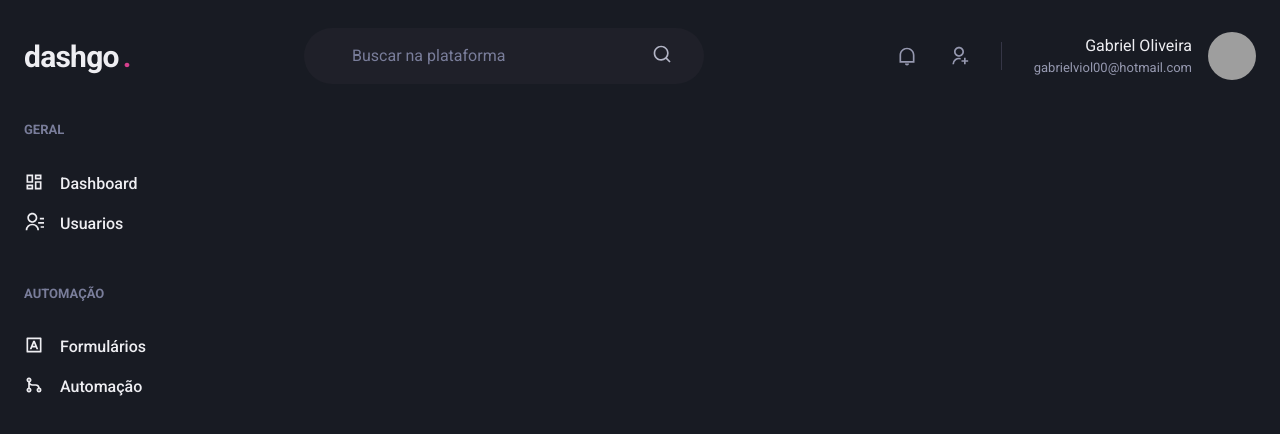
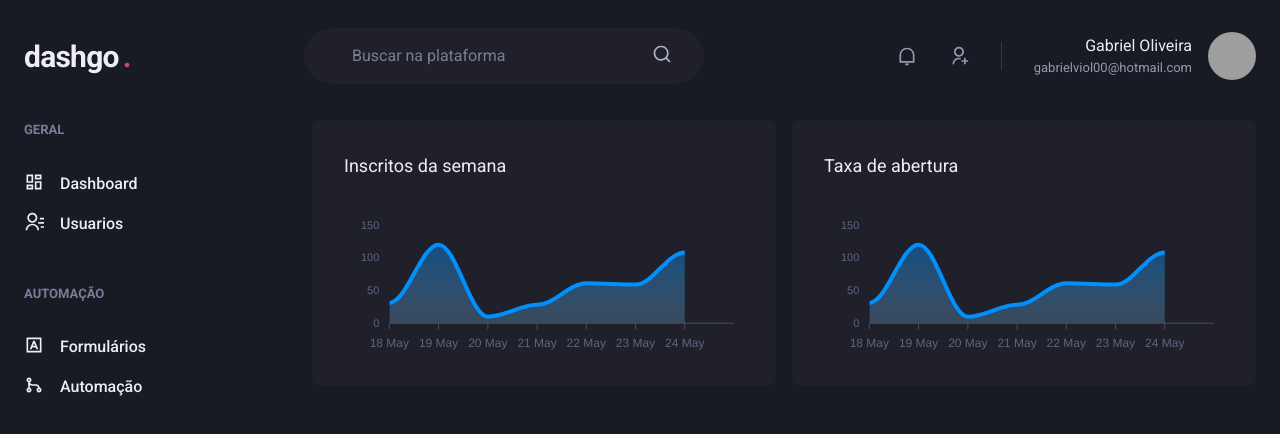
Before and after one commit to gabrielviol/Dashgo, a Next.js app: page /dashboard in a window 1280 px wide. Shown: the top 434 px of the page. Built offline with nearby package versions, Linux system fonts and the light colour scheme; grey boxes are pictures that could not be loaded.

Commit message:
create page: page dashboard fineshed

```diff
--- a/package.json
+++ b/package.json
@@ -16,11 +16,13 @@
     "@types/node": "^18.11.9",
     "@types/react": "^18.0.25",
     "@types/react-dom": "18.0.9",
+    "apexcharts": "^3.36.3",
     "eslint": "8.28.0",
     "eslint-config-next": "13.0.4",
     "framer-motion": "^7.6.9",
     "next": "13.0.4",
     "react": "18.2.0",
+    "react-apexcharts": "^1.4.0",
     "react-dom": "18.2.0",
     "react-icons": "^4.6.0",
     "typescript": "^4.9.3"
--- a/src/pages/dashboard.tsx
+++ b/src/pages/dashboard.tsx
@@ -1,13 +1,92 @@
-import { Flex } from '@chakra-ui/react'
+import { Box, Flex, SimpleGrid, Text } from '@chakra-ui/react'
+import dynamic from 'next/dynamic'
 import { Sidebar } from '../components/Form/Sidebar'
 import { Header } from '../components/Header'
+import { theme } from '../styles/theme'
+
+const Chart = dynamic(() => import('react-apexcharts'), {
+  ssr: false,
+})
+
+const options = {
+  chart: {
+    toolbar: {
+      show: false,
+    },
+    zoom: {
+      enabled: false,
+    },
+    foreColor: theme.colors.gray[500],
+  },
+  grid: {
+    show: false,
+  },
+  dataLabels: {
+    enabled: false,
+  },
+  tooltip: {
+    enabled: false,
+  },
+  xaxis: {
+    type: 'datetime',
+    axisBorder: {
+      color: theme.colors.gray[600],
+    },
+    axisTicks: {
+      color: theme.colors.gray[600],
+    },
+    categories: [
+      '2022-05-18T00:00:00.000Z',
+      '2022-05-19T00:00:00.000Z',
+      '2022-05-20T00:00:00.000Z',
+      '2022-05-21T00:00:00.000Z',
+      '2022-05-22T00:00:00.000Z',
+      '2022-05-23T00:00:00.000Z',
+      '2022-05-24T00:00:00.000Z',
+      '2022-05-25T00:00:00.000Z',
+    ],
+  },
+  fil: {
+    opacity: 0.3,
+    type: 'gradient',
+    gradient: {
+      shade: 'dark',
+      opacityForm: 0.7,
+      opacityTo: 0.3,
+    },
+  },
+}
+
+const series = [{ name: 'series1', data: [31, 120, 10, 28, 61, 59, 108] }]
 
 export default function Dashboard() {
   return (
     <Flex direction="column" h="100vh">
       <Header />
+
       <Flex w="100%" my="6" maxWidth={1480} mx="auto" px="6">
         <Sidebar />
+
+        <SimpleGrid
+          flex="1"
+          gap="4"
+          minChildWidth="320px"
+          alignContent="flex-start"
+        >
+          <Box p="8" bg="gray.800" borderRadius={8} pb="4">
+            <Text fontSize="lg" mb="4">
+              Inscritos da semana
+            </Text>
+            <Chart options={options} series={series} type="area" height={160} />
+          </Box>
+
+          <Box p="8" bg="gray.800" borderRadius={8} pb="4">
+            <Text fontSize="lg" mb="4">
+              Taxa de abertura
+            </Text>
+            <Chart options={options} series={series} type="area" height={160} />
+          </Box>
+        </SimpleGrid>
       </Flex>
     </Flex>
   )
```
Also changed, not shown: 1 other file (tests, documents, lock files or other folders).
